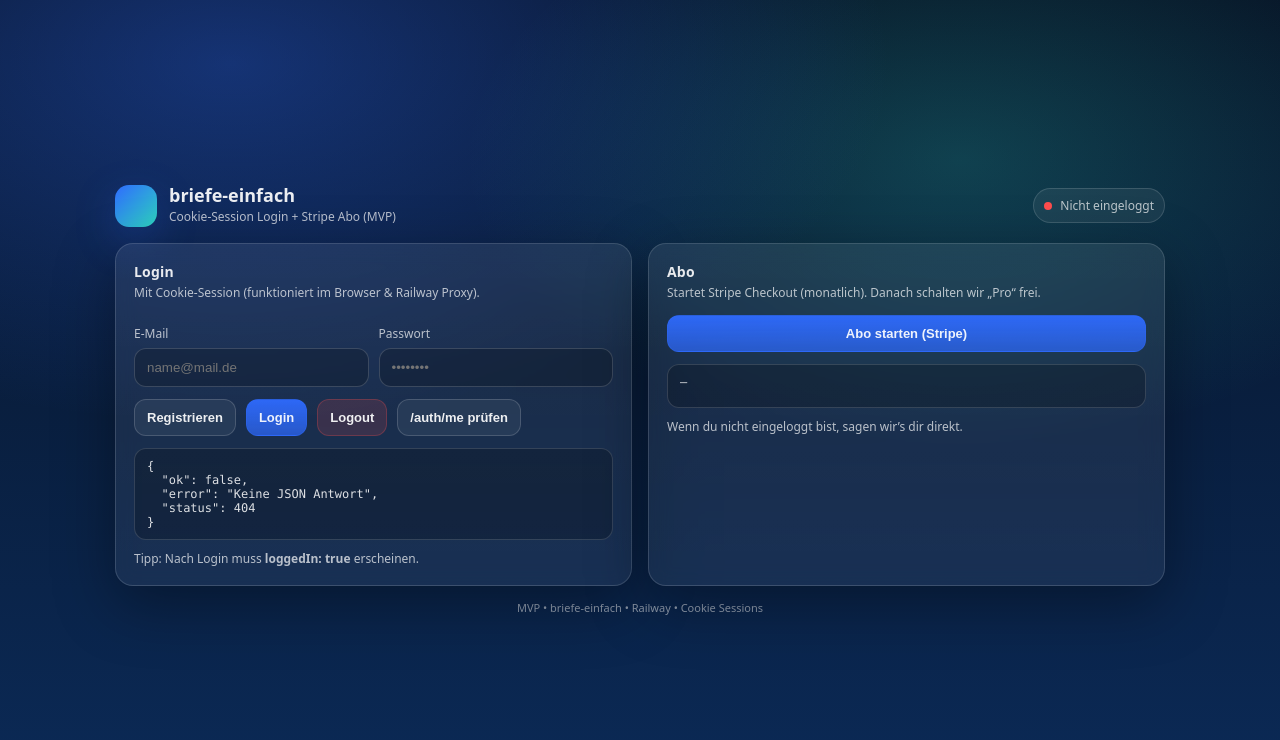
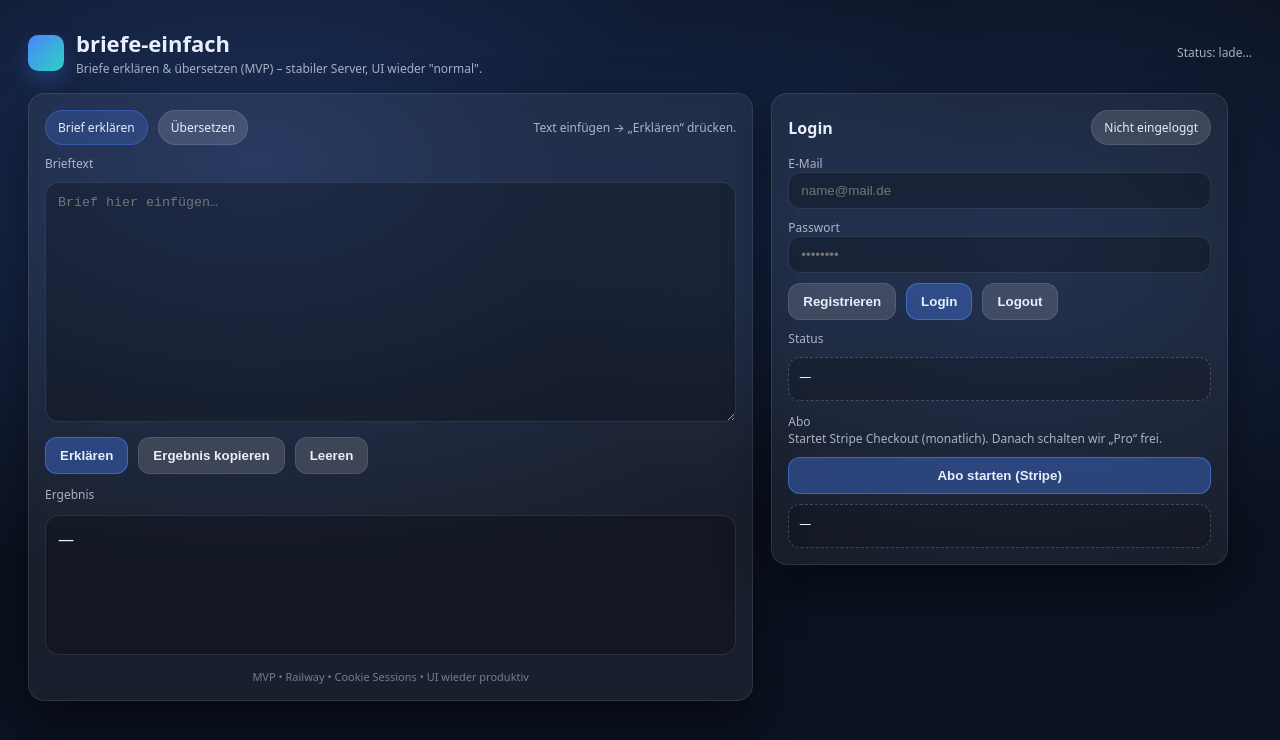
Before and after one commit to JanPelka/briefe-einfach, a website: page public/index.html in a window 1280 px wide. Drawn offline with Linux system fonts and the light colour scheme; no server answers.

Commit message:
Fix: stabile UI + cookie-login + stripe

```diff
--- a/public/index.html
+++ b/public/index.html
@@ -6,345 +6,274 @@
   <title>briefe-einfach</title>
   <style>
     :root{
-      --bg1:#071326;
-      --bg2:#0b2a57;
-      --card: rgba(255,255,255,.08);
-      --card2: rgba(255,255,255,.06);
-      --border: rgba(255,255,255,.14);
-      --text: rgba(255,255,255,.92);
-      --muted: rgba(255,255,255,.70);
-      --accent:#2f6bff;
-      --accent2:#2dd4bf;
-      --danger:#ff4d4d;
-      --ok:#22c55e;
-      --shadow: 0 18px 60px rgba(0,0,0,.35);
-      --radius: 18px;
+      --bg:#0b1220;
+      --panel:rgba(255,255,255,0.06);
+      --panel2:rgba(255,255,255,0.08);
+      --text:#e8eefc;
+      --muted:rgba(232,238,252,0.7);
+      --btn:#4c83ff;
+      --btn2:rgba(255,255,255,0.14);
+      --stroke:rgba(255,255,255,0.10);
+      --shadow: 0 20px 50px rgba(0,0,0,0.45);
+      --radius:16px;
     }
-
     *{box-sizing:border-box}
-    html,body{height:100%}
     body{
       margin:0;
-      font-family: ui-sans-serif, system-ui, -apple-system, Segoe UI, Roboto, Arial, sans-serif;
+      font-family: system-ui, -apple-system, Segoe UI, Roboto, Arial;
       color:var(--text);
-      background:
-        radial-gradient(1100px 600px at 18% 8%, rgba(47,107,255,.35), transparent 60%),
-        radial-gradient(900px 520px at 75% 20%, rgba(45,212,191,.22), transparent 55%),
-        linear-gradient(180deg, var(--bg1), var(--bg2));
+      background: radial-gradient(1200px 700px at 20% 20%, rgba(76,131,255,0.25), transparent 60%),
+                  radial-gradient(900px 600px at 80% 30%, rgba(76,131,255,0.18), transparent 55%),
+                  var(--bg);
+      min-height:100vh;
+      padding:28px;
+    }
+    .top{
       display:flex;
       align-items:center;
-      justify-content:center;
-      padding:28px;
-    }
-
-    .wrap{width:min(1050px, 100%);}
-    .top{
-      display:flex; align-items:center; justify-content:space-between;
+      gap:12px;
       margin-bottom:16px;
     }
-    .brand{
-      display:flex; align-items:center; gap:12px;
+    .logo{
+      width:36px;height:36px;border-radius:10px;
+      background:linear-gradient(135deg,#4c83ff,#2dd4bf);
+      box-shadow:0 10px 20px rgba(76,131,255,0.25);
     }
-    .logo{
-      width:42px; height:42px; border-radius:14px;
-      background: linear-gradient(135deg, var(--accent), var(--accent2));
-      box-shadow: 0 14px 40px rgba(47,107,255,.25);
-    }
-    .brand h1{
-      font-size:18px; margin:0; line-height:1.1;
-    }
-    .brand p{
-      margin:2px 0 0;
-      font-size:12px;
-      color:var(--muted);
-    }
-
-    .pill{
-      font-size:12px;
-      padding:8px 10px;
-      border-radius:999px;
-      border:1px solid var(--border);
-      background: rgba(255,255,255,.06);
-      color:var(--muted);
-      display:flex;
-      align-items:center;
-      gap:8px;
-    }
-    .dot{width:8px;height:8px;border-radius:99px;background:var(--danger);}
-    .dot.ok{background:var(--ok);}
-
+    h1{font-size:22px;margin:0}
+    .subtitle{font-size:12px;color:var(--muted);margin-top:2px}
     .grid{
       display:grid;
-      grid-template-columns: 1fr 1fr;
-      gap:16px;
+      grid-template-columns: 1.35fr 0.85fr;
+      gap:18px;
+      align-items:start;
+      max-width:1200px;
     }
-    @media (max-width: 920px){
-      .grid{grid-template-columns:1fr}
+    .card{
+      background:var(--panel);
+      border:1px solid var(--stroke);
+      border-radius:var(--radius);
+      box-shadow:var(--shadow);
+      padding:16px;
+      backdrop-filter: blur(10px);
     }
-
-    .card{
-      background: linear-gradient(180deg, var(--card), var(--card2));
-      border:1px solid var(--border);
-      border-radius: var(--radius);
-      box-shadow: var(--shadow);
-      padding:18px;
-      backdrop-filter: blur(10px);
-      min-height: 210px;
+    .row{display:flex;gap:10px;align-items:center;flex-wrap:wrap}
+    .chip{
+      padding:8px 12px;
+      border-radius:999px;
+      background:var(--btn2);
+      border:1px solid var(--stroke);
+      color:var(--text);
+      font-size:12px;
     }
-
-    .card h2{
-      margin:0 0 10px;
-      font-size:14px;
-      color:rgba(255,255,255,.9);
-      letter-spacing:.2px;
+    .chip.primary{background:rgba(76,131,255,0.22); border-color:rgba(76,131,255,0.35)}
+    textarea{
+      width:100%;
+      min-height:240px;
+      resize:vertical;
+      border-radius:14px;
+      border:1px solid var(--stroke);
+      background:rgba(0,0,0,0.25);
+      color:var(--text);
+      padding:12px;
+      outline:none;
+      margin-top:10px;
     }
-    .sub{
-      font-size:12px;
-      color:var(--muted);
-      margin-top:-6px;
-      margin-bottom:14px;
-      line-height:1.4;
+    .btn{
+      border:0;
+      border-radius:12px;
+      padding:10px 14px;
+      cursor:pointer;
+      color:var(--text);
+      background:var(--btn2);
+      border:1px solid var(--stroke);
+      font-weight:600;
     }
-
-    label{
-      display:block;
-      font-size:12px;
-      color:var(--muted);
-      margin:10px 0 6px;
+    .btn.primary{background:rgba(76,131,255,0.35); border-color:rgba(76,131,255,0.55)}
+    .btn.full{width:100%}
+    .muted{color:var(--muted);font-size:12px}
+    .result{
+      margin-top:12px;
+      background:rgba(0,0,0,0.25);
+      border:1px solid var(--stroke);
+      border-radius:14px;
+      padding:12px;
+      min-height:140px;
+      white-space:pre-wrap;
     }
-
-    .row{display:grid; grid-template-columns: 1fr 1fr; gap:10px;}
-    @media (max-width: 520px){ .row{grid-template-columns:1fr;} }
-
+    .right .field{margin-top:10px}
     input{
       width:100%;
-      padding:11px 12px;
+      padding:10px 12px;
       border-radius:12px;
-      border:1px solid rgba(255,255,255,.16);
-      background: rgba(0,0,0,.20);
+      border:1px solid var(--stroke);
+      background:rgba(0,0,0,0.25);
       color:var(--text);
       outline:none;
     }
-    input:focus{
-      border-color: rgba(47,107,255,.55);
-      box-shadow: 0 0 0 4px rgba(47,107,255,.16);
-    }
-
-    .btns{display:flex; gap:10px; flex-wrap:wrap; margin-top:12px;}
-    button{
-      border:1px solid rgba(255,255,255,.16);
-      background: rgba(255,255,255,.06);
-      color:var(--text);
-      padding:10px 12px;
+    .status{
+      margin-top:10px;
+      border:1px dashed rgba(255,255,255,0.2);
       border-radius:12px;
-      cursor:pointer;
-      font-weight:600;
-      font-size:13px;
-    }
-    button:hover{background: rgba(255,255,255,.10);}
-    button.primary{
-      background: linear-gradient(180deg, rgba(47,107,255,.95), rgba(47,107,255,.70));
-      border-color: rgba(47,107,255,.30);
-    }
-    button.primary:hover{filter:brightness(1.06);}
-    button.danger{
-      background: rgba(255,77,77,.14);
-      border-color: rgba(255,77,77,.26);
-    }
-    button.wide{width:100%; justify-content:center;}
-
-    .status{
-      margin-top:12px;
-      border:1px solid rgba(255,255,255,.14);
-      background: rgba(0,0,0,.22);
-      border-radius:12px;
-      padding:10px 12px;
-      font-family: ui-monospace, SFMono-Regular, Menlo, Consolas, monospace;
+      padding:10px;
+      background:rgba(0,0,0,0.18);
       font-size:12px;
-      color: rgba(255,255,255,.86);
-      white-space: pre-wrap;
-      word-break: break-word;
+      white-space:pre-wrap;
       min-height:44px;
     }
-
-    .hint{
-      margin-top:10px;
-      font-size:12px;
-      color:var(--muted);
+    .footer{
+      margin-top:14px;
+      text-align:center;
+      color:rgba(232,238,252,0.45);
+      font-size:11px;
     }
-
-    .foot{
-      text-align:center;
-      margin-top:14px;
-      font-size:11px;
-      color: rgba(255,255,255,.55);
+    @media (max-width: 980px){
+      .grid{grid-template-columns:1fr}
     }
   </style>
 </head>
+<body>
 
-<body>
-  <div class="wrap">
   <div class="top">
-      <div class="brand">
     <div class="logo"></div>
     <div>
       <h1>briefe-einfach</h1>
-          <p>Cookie-Session Login + Stripe Abo (MVP)</p>
+      <div class="subtitle">Briefe erklären & übersetzen (MVP) – stabiler Server, UI wieder "normal".</div>
+    </div>
+    <div style="margin-left:auto" class="muted" id="serverStatus">Status: lade…</div>
+  </div>
+
+  <div class="grid">
+    <!-- LEFT -->
+    <div class="card">
+      <div class="row">
+        <span class="chip primary">Brief erklären</span>
+        <span class="chip">Übersetzen</span>
+        <span class="muted" style="margin-left:auto">Text einfügen → „Erklären“ drücken.</span>
+      </div>
+
+      <div class="muted" style="margin-top:10px">Brieftext</div>
+      <textarea id="letter" placeholder="Brief hier einfügen…"></textarea>
+
+      <div class="row" style="margin-top:10px">
+        <button class="btn primary" onclick="doExplain()">Erklären</button>
+        <button class="btn" onclick="copyResult()">Ergebnis kopieren</button>
+        <button class="btn" onclick="clearAll()">Leeren</button>
+      </div>
+
+      <div class="muted" style="margin-top:12px">Ergebnis</div>
+      <div class="result" id="result">—</div>
+
+      <div class="footer">MVP • Railway • Cookie Sessions • UI wieder produktiv</div>
+    </div>
+
+    <!-- RIGHT -->
+    <div class="card right">
+      <div class="row" style="justify-content:space-between">
+        <div style="font-weight:700">Login</div>
+        <div class="chip" id="loginChip">Nicht eingeloggt</div>
+      </div>
+
+      <div class="field">
+        <div class="muted">E-Mail</div>
+        <input id="email" placeholder="name@mail.de" />
+      </div>
+      <div class="field">
+        <div class="muted">Passwort</div>
+        <input id="pw" type="password" placeholder="••••••••" />
+      </div>
+
+      <div class="row" style="margin-top:10px">
+        <button class="btn" onclick="register()">Registrieren</button>
+        <button class="btn primary" onclick="login()">Login</button>
+        <button class="btn" onclick="logout()">Logout</button>
+      </div>
+
+      <div class="muted" style="margin-top:10px">Status</div>
+      <div class="status" id="authStatus">—</div>
+
+      <div class="muted" style="margin-top:12px">Abo</div>
+      <div class="muted">Startet Stripe Checkout (monatlich). Danach schalten wir „Pro“ frei.</div>
+      <button class="btn primary full" style="margin-top:10px" onclick="startCheckout()">Abo starten (Stripe)</button>
+
+      <div class="status" id="billingStatus" style="margin-top:10px">—</div>
     </div>
   </div>
 
-      <div class="pill" id="pill">
-        <span class="dot" id="dot"></span>
-        <span id="pillText">Status: prüfen…</span>
-      </div>
-    </div>
-
-    <div class="grid">
-      <div class="card">
-        <h2>Login</h2>
-        <div class="sub">Mit Cookie-Session (funktioniert im Browser & Railway Proxy).</div>
-
-        <div class="row">
-          <div>
-            <label for="email">E-Mail</label>
-            <input id="email" type="email" autocomplete="email" placeholder="name@mail.de" />
-          </div>
-          <div>
-            <label for="password">Passwort</label>
-            <input id="password" type="password" autocomplete="current-password" placeholder="••••••••" />
-          </div>
-        </div>
-
-        <div class="btns">
-          <button type="button" id="btnRegister">Registrieren</button>
-          <button type="button" class="primary" id="btnLogin">Login</button>
-          <button type="button" class="danger" id="btnLogout">Logout</button>
-          <button type="button" id="btnMe">/auth/me prüfen</button>
-        </div>
-
-        <div class="status" id="status">Bereit.</div>
-        <div class="hint">Tipp: Nach Login muss <b>loggedIn: true</b> erscheinen.</div>
-      </div>
-
-      <div class="card">
-        <h2>Abo</h2>
-        <div class="sub">Startet Stripe Checkout (monatlich). Danach schalten wir „Pro“ frei.</div>
-
-        <button type="button" class="primary wide" id="btnCheckout">Abo starten (Stripe)</button>
-
-        <div class="status" id="aboStatus">—</div>
-        <div class="hint">Wenn du nicht eingeloggt bist, sagen wir’s dir direkt.</div>
-      </div>
-    </div>
-
-    <div class="foot">MVP • briefe-einfach • Railway • Cookie Sessions</div>
-  </div>
-
 <script>
-(() => {
-  const $ = (id) => document.getElementById(id);
-
-  const status = $("status");
-  const aboStatus = $("aboStatus");
-  const pillText = $("pillText");
-  const dot = $("dot");
-
-  function setPill(loggedIn, email){
-    if(loggedIn){
-      dot.classList.add("ok");
-      pillText.textContent = "Eingeloggt: " + (email || "");
-    } else {
-      dot.classList.remove("ok");
-      pillText.textContent = "Nicht eingeloggt";
-    }
+async function api(url, body){
+  const r = await fetch(url, {
+    method: "POST",
+    headers: { "Content-Type":"application/json" },
+    body: JSON.stringify(body || {})
+  });
+  let data = null;
+  try { data = await r.json(); } catch(e){ data = { ok:false, error:"Keine JSON Antwort", status:r.status }; }
+  return { status: r.status, data };
 }
 
-  function show(el, obj){
-    el.textContent = (typeof obj === "string") ? obj : JSON.stringify(obj, null, 2);
-  }
-
-  async function api(path, options = {}){
-    const res = await fetch(path, {
-      method: options.method || "GET",
-      headers: { "Content-Type": "application/json", ...(options.headers||{}) },
-      body: options.body ? JSON.stringify(options.body) : undefined,
-      credentials: "include" // WICHTIG für Cookie-Session
-    });
-
-    let data = null;
-    try { data = await res.json(); } catch(e){ data = { ok:false, error:"Keine JSON Antwort", status: res.status }; }
-    return { res, data };
+function setText(id, obj){
+  document.getElementById(id).textContent =
+    typeof obj === "string" ? obj : JSON.stringify(obj, null, 2);
 }
 
 async function refreshMe(){
-    const { data } = await api("/auth/me");
-    show(status, data);
-    if(data && data.loggedIn){
-      setPill(true, data.user?.email);
-    } else {
-      setPill(false);
-    }
-    return data;
+  const r = await fetch("/auth/me");
+  const d = await r.json();
+  document.getElementById("serverStatus").textContent = "Status: ok";
+  document.getElementById("loginChip").textContent = d.loggedIn ? "Eingeloggt" : "Nicht eingeloggt";
+  if (d.loggedIn) document.getElementById("authStatus").textContent = JSON.stringify(d, null, 2);
 }
 
 async function register(){
-    const email = $("email").value.trim();
-    const password = $("password").value;
-    if(!email || !password) return show(status, { ok:false, error:"Bitte E-Mail + Passwort eingeben" });
-
-    const { data } = await api("/auth/register", { method:"POST", body:{ email, password } });
-    show(status, data);
+  const email = document.getElementById("email").value.trim();
+  const password = document.getElementById("pw").value;
+  const {data} = await api("/auth/register", { email, password });
+  setText("authStatus", data);
   await refreshMe();
 }
 
 async function login(){
-    const email = $("email").value.trim();
-    const password = $("password").value;
-    if(!email || !password) return show(status, { ok:false, error:"Bitte E-Mail + Passwort eingeben" });
-
-    const { data } = await api("/auth/login", { method:"POST", body:{ email, password } });
-    show(status, data);
+  const email = document.getElementById("email").value.trim();
+  const password = document.getElementById("pw").value;
+  const {data} = await api("/auth/login", { email, password });
+  setText("authStatus", data);
   await refreshMe();
 }
 
 async function logout(){
-    const { data } = await api("/auth/logout", { method:"POST" });
-    show(status, data);
+  const {data} = await api("/auth/logout", {});
+  setText("authStatus", data);
   await refreshMe();
 }
 
-  async function checkout(){
-    aboStatus.textContent = "Starte Checkout…";
-    const me = await refreshMe();
-    if(!me?.loggedIn){
-      aboStatus.textContent = "❌ Du bist nicht eingeloggt. Bitte zuerst einloggen.";
-      return;
+async function doExplain(){
+  const text = document.getElementById("letter").value;
+  const {data} = await api("/api/explain", { text });
+  setText("result", data.result || data.error || data);
 }
 
-    // Erwarteter Endpoint im Server:
-    // POST /stripe/create-checkout-session  -> { ok:true, url:"https://checkout.stripe.com/..." }
-    const { data } = await api("/stripe/create-checkout-session", { method:"POST" });
+function copyResult(){
+  const t = document.getElementById("result").textContent;
+  navigator.clipboard.writeText(t);
+}
 
-    show(aboStatus, data);
+function clearAll(){
+  document.getElementById("letter").value = "";
+  document.getElementById("result").textContent = "—";
+}
 
-    if(data?.url){
+async function startCheckout(){
+  const {data, status} = await api("/billing/checkout", {});
+  if (data?.url) {
+    setText("billingStatus", { ok:true, redirect:data.url });
     window.location.href = data.url;
+  } else {
+    setText("billingStatus", { status, ...data });
   }
 }
 
-  // Events (Buttons müssen reagieren)
-  $("btnRegister").addEventListener("click", register);
-  $("btnLogin").addEventListener("click", login);
-  $("btnLogout").addEventListener("click", logout);
-  $("btnMe").addEventListener("click", refreshMe);
-  $("btnCheckout").addEventListener("click", checkout);
+refreshMe();
+</script>
 
-  // Start
-  refreshMe().catch(err => {
-    show(status, { ok:false, error:String(err) });
-    setPill(false);
-  });
-})();
-</script>
 </body>
 </html>
```
Also changed, not shown: package.json (+6 -2 lines), server.js (+74 -82 lines). Lines whose indentation alone changed are shown as unchanged.
